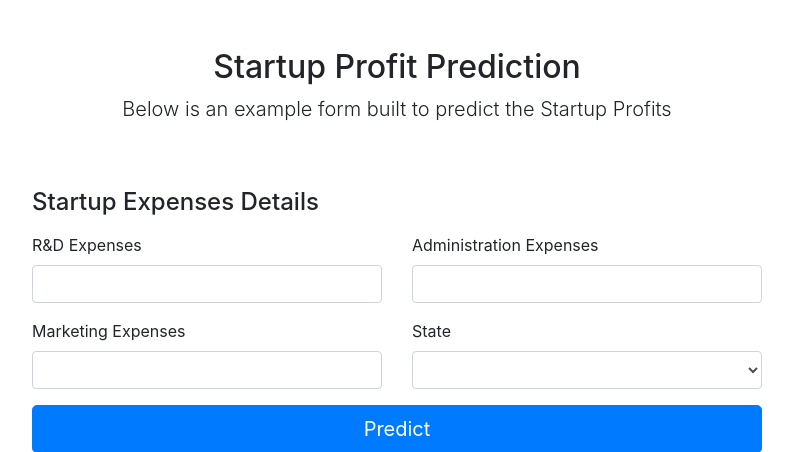
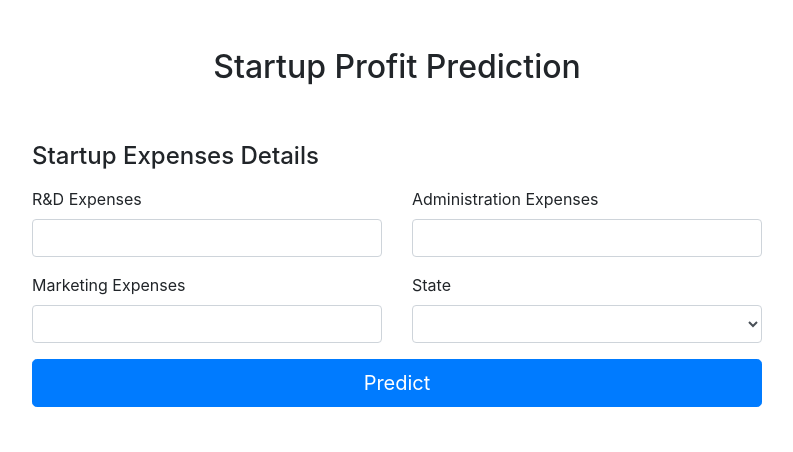
Before and after one commit to anmoldeep7/startupprofit, a Flask app: page / in a window 1280 px wide. Shown: the top 452 px of the page, without its empty margins (243-1036 px from the left). Run offline with Flask 2, Linux system fonts and the light colour scheme; some libraries are stand-ins or nearby versions.

Commit message:
Update index.html

```diff
--- a/templates/index.html
+++ b/templates/index.html
@@ -11,9 +11,8 @@
    <body>
       <div class="container">
          <div class="py-5 text-center">
-<!--             <img class="d-block mx-auto mb-4" src="/static/img/CODESTUDIO_LOGO_100px.png" alt=""> -->
             <h2>Startup Profit Prediction</h2>
-            <p class="lead">Below is an example form built to predict the Startup Profits</p>
+            <!-- <p class="lead">Below is an example form built to predict the Startup Profits</p> -->
          </div>
          <div class="row">
             <div class="col-md-2">
@@ -48,24 +47,17 @@
                            <option value="Florida">Florida</option>
                         </select>
                      </div>
-                     {% if show_hidden == True %}
+                  </div>
+                  {% if show_hidden == True %}
                <div class="alert alert-success" role="alert">{{ prediction_text }}</div>
                {% endif %}
-                  </div>
                   <button class="btn btn-primary btn-lg btn-block" type="submit">Predict</button>
             </div>
             <div class="col-md-2">
             </div>
             </form>
          </div>
-<!--          <footer class="my-5 pt-5 text-muted text-center text-small">
-            <p class="mb-1">&copy; 2019-2020 CODESTUDIO</p>
-            <ul class="list-inline">
-               <li class="list-inline-item"><a href="#">Privacy</a></li>
-               <li class="list-inline-item"><a href="#">Terms</a></li>
-               <li class="list-inline-item"><a href="#">Support</a></li>
-            </ul>
-         </footer> -->
+
       </div>
       <!-- Optional JavaScript -->
       <!-- jQuery first, then Popper.js, then Bootstrap JS -->
```
